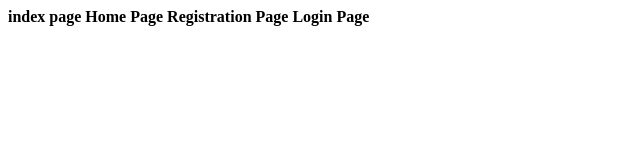
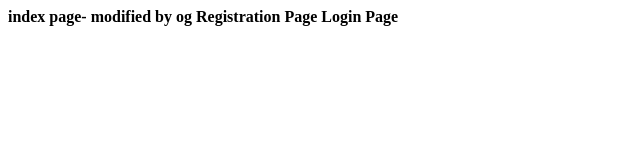
Before and after one commit to 2300090230/demoproject90230, a plain HTML site: page index.html in a window 1280 px wide. Shown: the full height of the page, 0-640 px from the left. Drawn offline with Linux system fonts and the light colour scheme.

Commit message:
modified by og

```diff
--- a/index.html
+++ b/index.html
@@ -1,4 +1,3 @@
-<b>index page</b>
-<b>Home Page</b>
+<b>index page- modified by og </b>
 <b>Registration Page</b>
 <b>Login Page</b>
```
